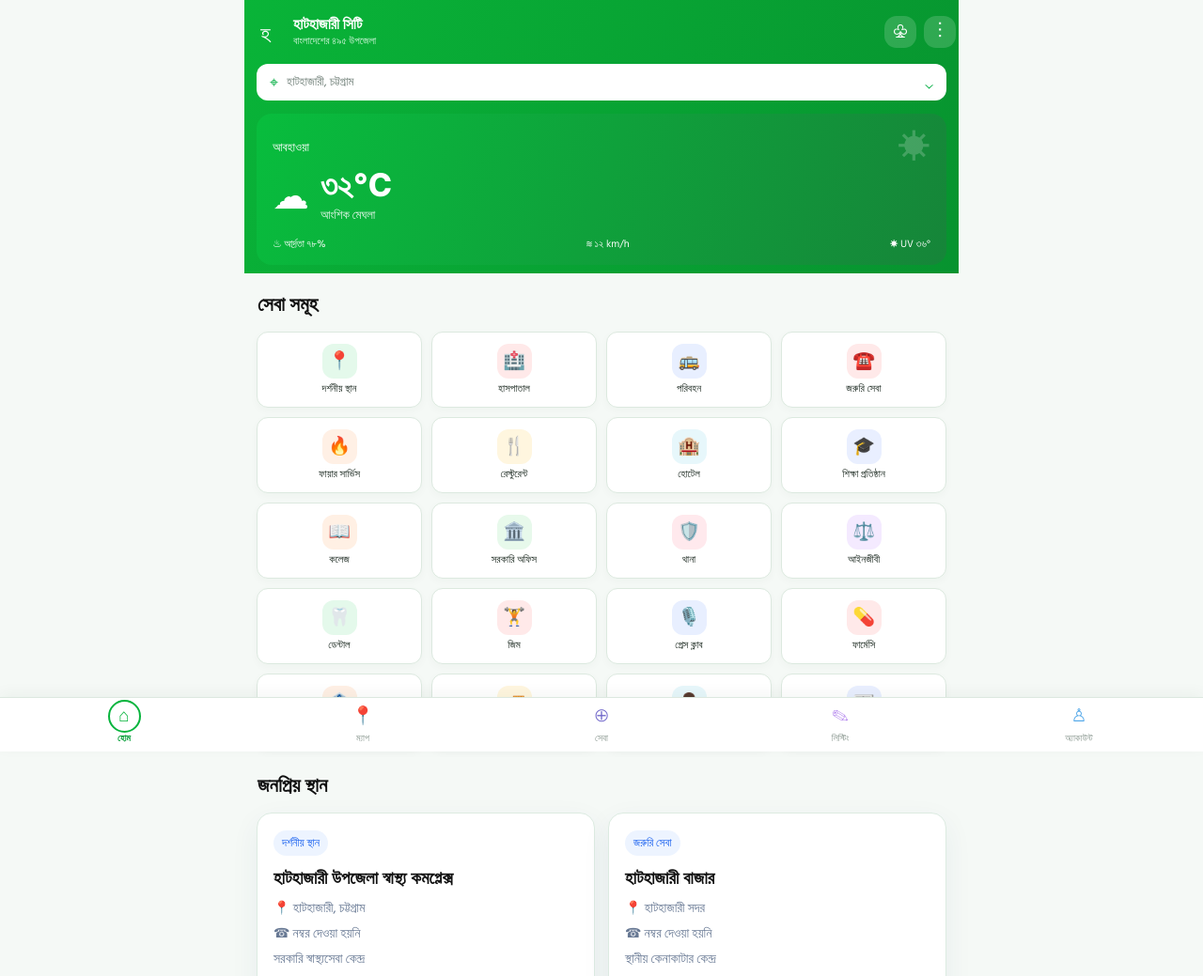
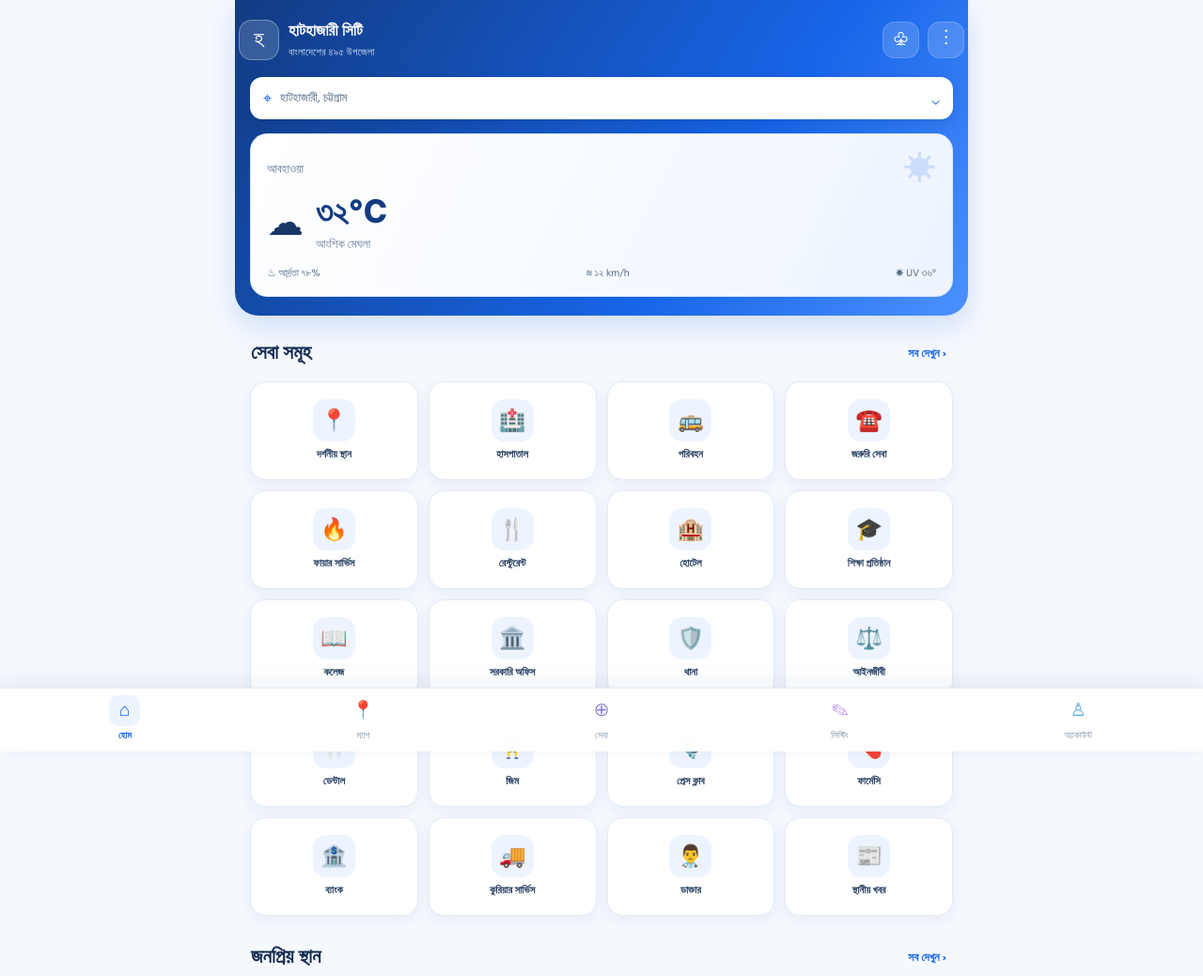
Before and after one commit to gsmrafi6262-blip/hathazari-city, a plain HTML site: page index.html in a window 1280 px wide. Shown: the top 1039 px of the page at 94% size. Drawn offline with Linux system fonts and the light colour scheme.

Commit message:
Redesign home UI with premium blue and white theme

```diff
--- a/index.html
+++ b/index.html
@@ -90,6 +90,36 @@ body{background:#f5f9f6!important;color:#111!important;padding-bottom:66px!impor
 .hc-bottom-nav button:nth-child(4) span{color:#a36bea}
 .hc-bottom-nav button:nth-child(5) span{color:#55a9e9}
 @media(max-width:380px){.hc-service-grid{gap:9px!important}.hc-service{height:81px!important;min-height:81px!important}.hc-weather-meta{font-size:10px!important}}
+
+/* Premium blue-white redesign: replace the previous green home styling */
+:root{--hc-green:#1765e8;--hc-deep:#123b82;--blue:#1765e8;--navy:#102b55;--pale:#edf4ff;--ink:#172b4d;--line:#e3ebf7;--muted:#70809a;--shadow:0 8px 24px rgba(25,65,130,.07)}
+html{background:#f5f8fd}body{background:#f5f8fd!important;color:#172b4d!important;font-family:'Hind Siliguri',Inter,sans-serif!important;padding-bottom:76px!important}
+.wrap{max-width:780px!important;padding:0 16px 28px!important}
+.hc-green-head{background:linear-gradient(125deg,#123b82 0%,#1765e8 65%,#4c91ff 100%)!important;margin:0 -16px!important;padding:17px 16px 20px!important;border-radius:0 0 25px 25px!important;box-shadow:0 12px 28px rgba(23,101,232,.16)}
+.hc-top{padding:2px 1px 17px!important;min-height:48px}
+.hc-logo{width:43px!important;height:43px!important;border-radius:14px!important;background:rgba(255,255,255,.16)!important;border:1px solid rgba(255,255,255,.3)!important;color:#fff!important;font-size:23px!important}
+.hc-brand b{font:700 17px 'Hind Siliguri',sans-serif!important;color:#fff!important;letter-spacing:.1px}
+.hc-brand small{font-size:11px!important;color:#dce9ff!important;letter-spacing:.25px}
+.hc-top-actions{gap:9px!important}.hc-top-actions button{width:39px!important;height:39px!important;border-radius:13px!important;background:rgba(255,255,255,.16)!important;border:1px solid rgba(255,255,255,.17)!important;color:#fff!important;font-size:20px!important}
+.hc-location{height:45px!important;margin:0!important;padding:0 14px!important;border-radius:13px!important;background:#fff!important;color:#1765e8!important;box-shadow:0 5px 16px rgba(8,34,83,.12)!important}
+.hc-location select{font-size:13px!important;color:#536782!important}
+.hc-weather{margin:15px 0 0!important;min-height:140px!important;border-radius:18px!important;background:linear-gradient(115deg,#fff 0%,#edf4ff 100%)!important;color:#173765!important;padding:15px 17px!important;border:1px solid #dce8fb!important;box-shadow:none!important}
+.hc-weather-top small,.hc-weather-main small{color:#637895!important}.hc-weather-top span{color:#1765e8!important;opacity:.16!important}
+.hc-weather-main{margin:2px 0 10px!important;gap:13px!important}.hc-cloud{font-size:39px!important}.hc-weather-main strong{font:800 34px Inter,sans-serif!important;color:#123b82!important}.hc-weather-meta{color:#526987!important;font-size:11px!important}
+.hc-section-head{margin:23px 1px 13px!important}.hc-section-head h2{font-size:21px!important;color:#142c52!important;font-weight:700!important}.hc-section-head button{display:block!important;color:#1765e8!important;font-weight:700!important}
+.hc-service-grid{grid-template-columns:repeat(4,minmax(0,1fr))!important;gap:11px!important}
+.hc-service{height:105px!important;min-height:105px!important;border:1px solid #e3ebf7!important;border-radius:16px!important;background:#fff!important;box-shadow:0 5px 16px rgba(21,57,112,.055)!important;gap:8px!important;padding:10px 4px!important;color:#172b4d!important;transition:transform .18s,box-shadow .18s!important}
+.hc-service:active{transform:scale(.97)!important}.hc-service-icon{width:45px!important;height:45px!important;border-radius:14px!important;font-size:23px!important;background:#edf4ff!important}
+.hc-service strong{font-size:11px!important;line-height:1.2!important;color:#253c60!important;font-weight:600!important}
+.hc-feature-head{margin-top:27px!important}.cards{gap:12px!important}.place,.panel{border:1px solid #e3ebf7!important;border-radius:16px!important;box-shadow:0 6px 20px rgba(21,57,112,.055)!important}
+.hc-business-cta{margin-top:20px!important;border-radius:17px!important;padding:17px!important;background:linear-gradient(110deg,#eaf2ff,#f7faff)!important;border:1px solid #dce8fb!important}
+.hc-business-cta b{color:#173765!important}.hc-business-cta small{color:#6c7f9b!important}.hc-business-cta button{background:#1765e8!important;color:#fff!important;border-radius:11px!important;padding:10px 14px!important}
+.hc-bottom-nav{height:68px!important;padding:7px 6px max(7px,env(safe-area-inset-bottom))!important;background:rgba(255,255,255,.97)!important;border-top:1px solid #e3ebf7!important;box-shadow:0 -6px 22px rgba(20,52,102,.07)!important;backdrop-filter:blur(12px)}
+.hc-bottom-nav button{color:#8492a8!important;font-size:10px!important;gap:2px!important}.hc-bottom-nav button span{width:33px!important;height:33px!important;font-size:19px!important;border-radius:11px!important}
+.hc-bottom-nav button.active{color:#1765e8!important;font-weight:700!important}.hc-bottom-nav button.active span{outline:0!important;background:#edf4ff!important;color:#1765e8!important}
+.tag{background:#edf4ff!important;color:#1765e8!important}
+.btn{background:#1765e8!important}.btn.alt{background:#edf4ff!important;color:#1765e8!important}.btn.line{color:#1765e8!important;border-color:#cbdcf8!important}
+@media(max-width:380px){.wrap{padding-left:12px!important;padding-right:12px!important}.hc-green-head{margin-left:-12px!important;margin-right:-12px!important;padding-left:12px!important;padding-right:12px!important}.hc-service-grid{gap:8px!important}.hc-service{height:98px!important;min-height:98px!important}.hc-service-icon{width:41px!important;height:41px!important}.hc-weather-meta{font-size:10px!important}}
 </style></head><body><div class="splash" id="splash"><div class="splash-inner"><div class="splash-logo">হ</div><h1>হাটহাজারী সিটি গাইড</h1><p>HATHAZARI CITY GUIDE</p><div class="loader"></div></div></div>
 <header class="top"><nav class="nav"><div class="brand" onclick="go('home')"><span class="logo">হ</span><span>হাটহাজারী সিটি গাইড<small style="display:block;font:10px Inter;color:#8090a8">HATHAZARI CITY GUIDE</small></span></div><div class="navlinks"><button onclick="go('home')">হোম</button><button onclick="go('categories')">ক্যাটাগরি</button><button onclick="go('search')">সার্চ</button><button onclick="go('favorites')">পছন্দের তালিকা</button><button onclick="go('notifications')">নোটিফিকেশন</button><button onclick="go('about')">আমাদের সম্পর্কে</button></div><button class="btn alt" onclick="toggleLang()" id="langBtn">English</button><button class="btn" onclick="go('favorites')">♡ পছন্দ</button><button class="btn" onclick="go('profile')">প্রোফাইল</button></nav></header>
 <main class="wrap">
```
